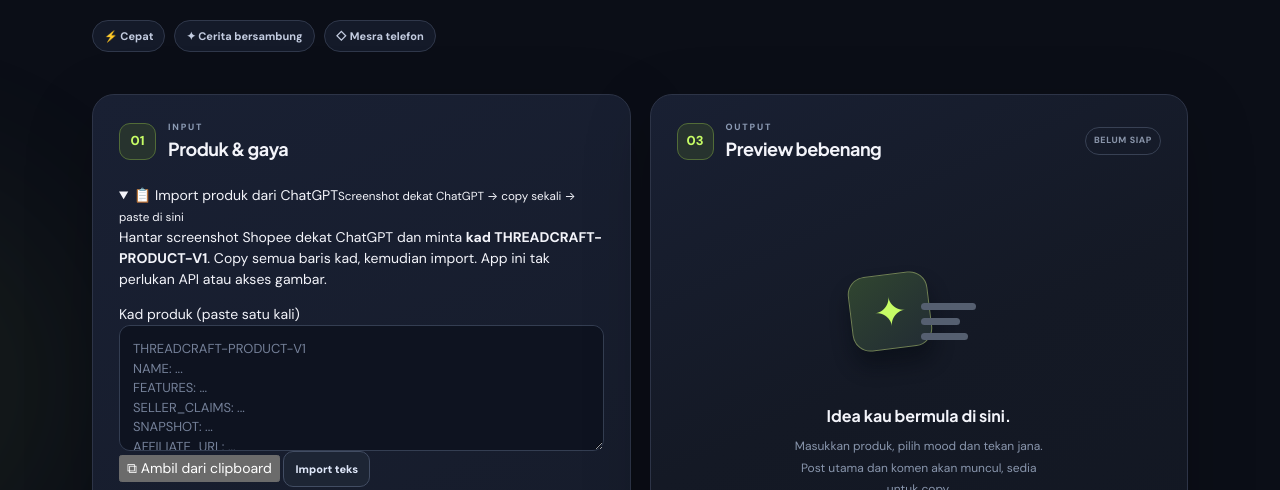
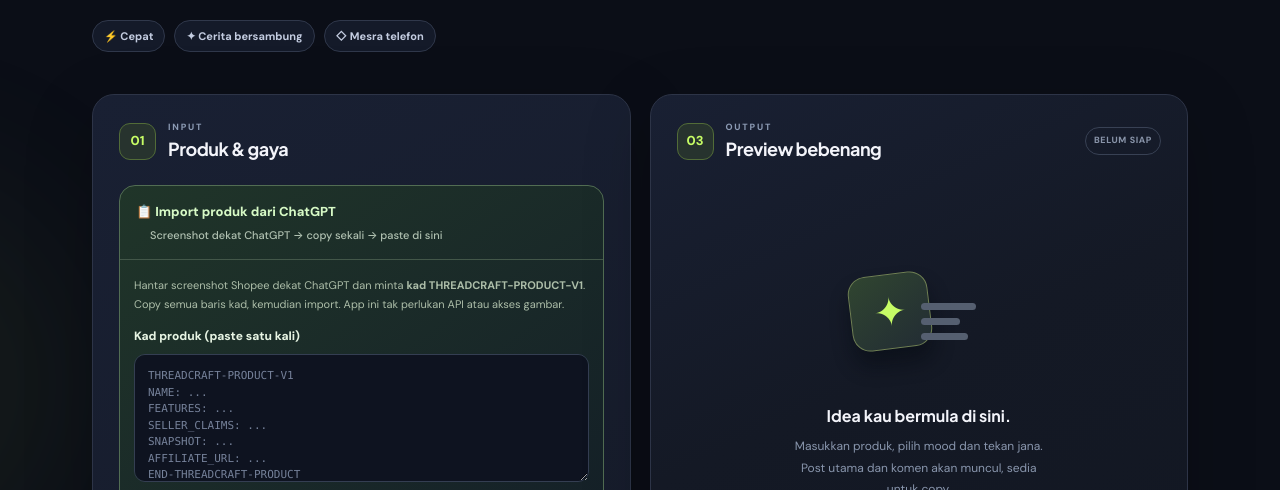
Before and after one commit to hakimrem23/threadcraft-affiliate, a plain HTML site: page index.html in a window 1280 px wide. Shown: the part 426-916 px from the top of the page. Drawn offline with Linux system fonts and the light colour scheme.

Commit message:
style: prominent one-shot import and ChatGPT prompt controls

```diff
--- a/styles.css
+++ b/styles.css
@@ -141,6 +141,74 @@ footer span:first-child { color:#c7e4a7;font-weight:800 }
 .story-options textarea { min-height:94px; }
 .story-options .hint { color:#b3c3b0; }
 
+
+/* V5: one-paste ChatGPT product card workflow */
+.import-panel {
+  border:1px solid #526d53;
+  background:linear-gradient(145deg,#203529,#141f28);
+  border-radius:16px;
+  margin:1px 0 24px;
+  overflow:hidden;
+}
+.import-panel summary {
+  cursor:pointer;
+  display:flex;
+  flex-direction:column;
+  gap:5px;
+  padding:16px;
+  font-size:13px;
+  font-weight:800;
+  color:#d7fac6;
+  list-style-position:inside;
+}
+.import-panel summary small {
+  font-weight:500;
+  color:#b0c1b1;
+  font-size:11px;
+  padding-left:14px;
+  line-height:1.5;
+}
+.import-panel[open] summary { border-bottom:1px solid #435749; }
+.import-body { padding:16px 14px; }
+.import-body>p { color:#adbea9;font-size:11px;line-height:1.7;margin:0 0 14px; }
+.import-body>label { display:block;color:#e7f4e3;font-weight:800;margin-bottom:9px;font-size:12px; }
+#import-status:not(:empty) { margin:12px 0 0; color:#c9f9ad; font-size:11px; line-height:1.55; }
+#import-status.is-error { color:#ffc3c3; }
+#product-card-input {
+  font-family:ui-monospace,'SFMono-Regular',Consolas,monospace;
+  min-height:128px;
+  font-size:11px;
+  line-height:1.5;
+}
+.import-actions { display:flex;flex-wrap:wrap;gap:8px;margin-top:11px; }
+.import-actions>* { flex:1;min-width:125px; }
+.import-primary {
+  background:#c6fc65;
+  color:#182514;
+  border:1px solid #c6fc65;
+  border-radius:10px;
+  padding:11px;
+  font-weight:800;
+  font-size:11px;
+}
+.ai-brief-button {
+  width:100%;
+  display:flex;
+  justify-content:space-between;
+  align-items:center;
+  text-align:left;
+  border:1px solid #6f8d65;
+  color:#d3fac2;
+  background:#233429;
+  border-radius:12px;
+  padding:15px 17px;
+  font-weight:800;
+  margin:2px 0 0;
+  font-size:13px;
+}
+.ai-brief-button:hover { background:#2b4030; }
+.ai-helper { margin:9px 0 19px !important; }
+
 @media(max-width:840px) {
   .workspace { grid-template-columns:1fr }
   .hero { padding:43px 0 32px }
```
